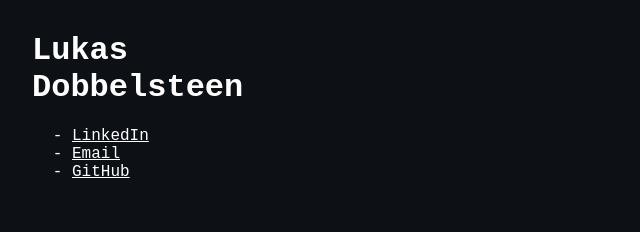
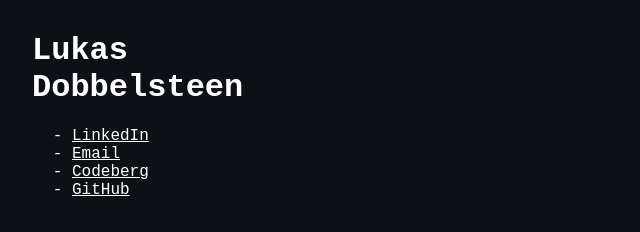
Before and after one commit to ldobbelsteen/landing, a website: page index.html in a window 1280 px wide. Shown: the whole page, without its empty margins (0-640 px from the left). Drawn offline with Linux system fonts and the light colour scheme.

Commit message:
Add Codeberg link

```diff
--- a/index.html
+++ b/index.html
@@ -47,6 +47,9 @@
 						<a href="mailto:lukas@dobbel.dev">Email</a>
 					</li>
 					<li>
+						<a href="https://codeberg.org/dobbel">Codeberg</a>
+					</li>
+					<li>
 						<a href="https://github.com/ldobbelsteen">GitHub</a>
 					</li>
 				</ul>
```
